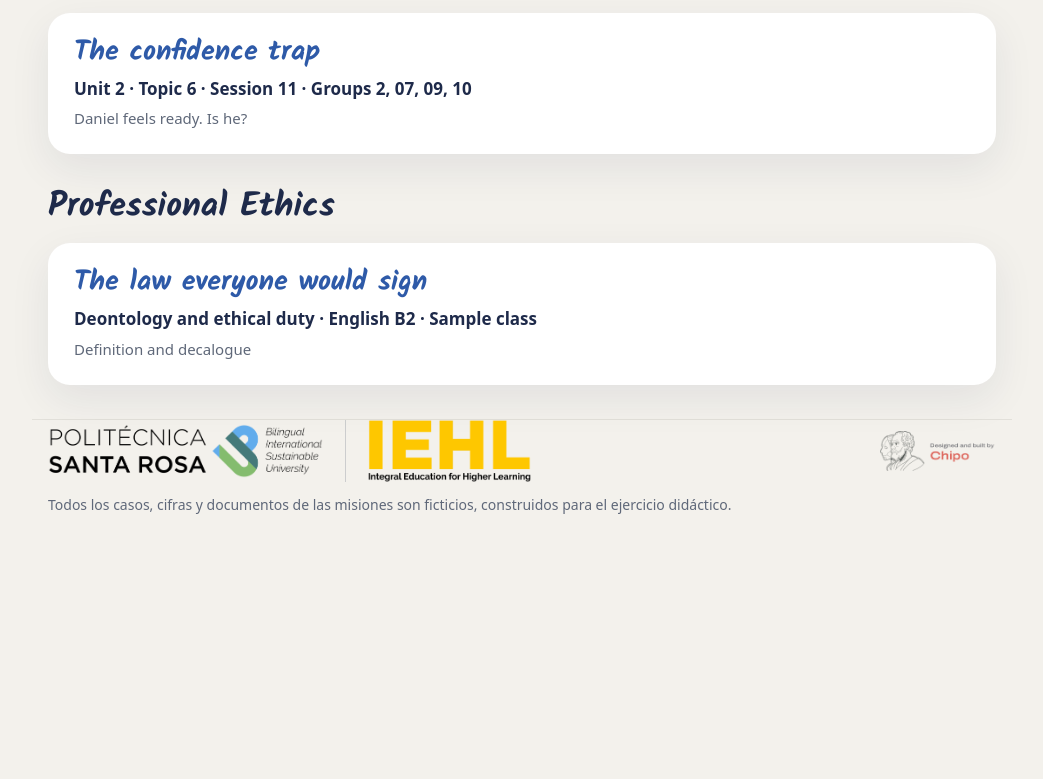
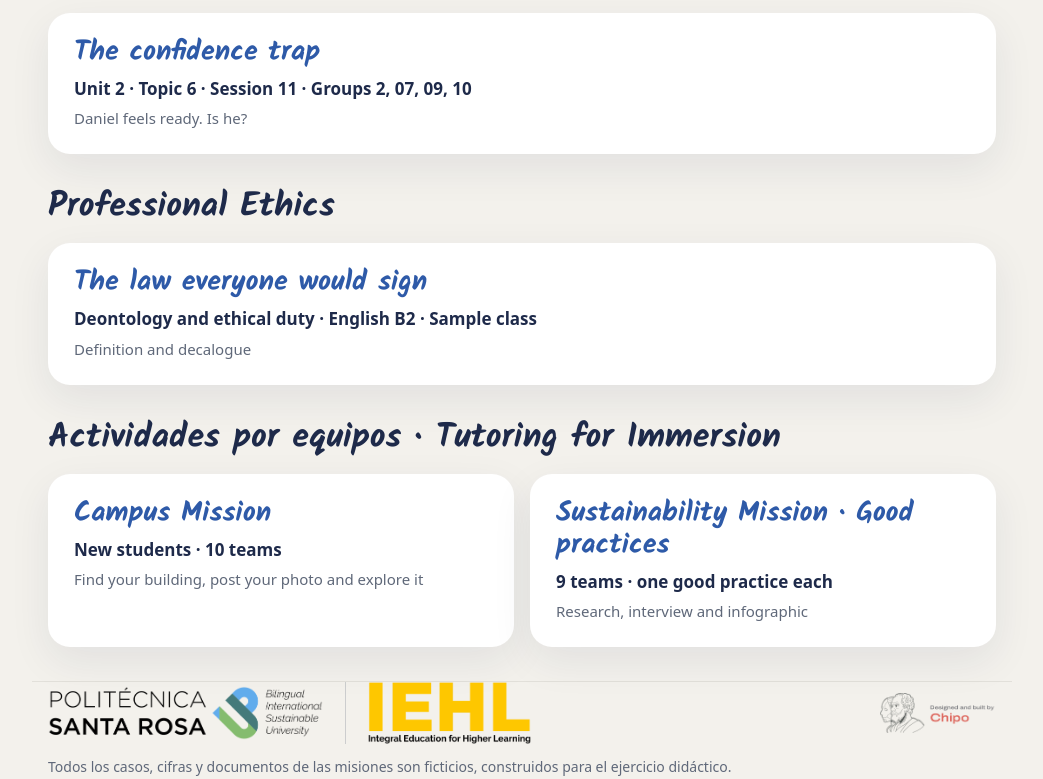
Before and after one commit to chipoguerrero-lgtm/misiones, a plain HTML site: page index.html in a window 1280 px wide. Shown: the part 949-1728 px from the top of the page, without its empty margins (118-1161 px from the left). Before the commit the page ends 1465 px from the top, so only its background shows below. Drawn offline with Linux system fonts and the light colour scheme.

Commit message:
Registro central del proyecto (PROYECTO.md) y actividades por equipos en la portada
Co-Authored-By: Claude Opus 5.5 <noreply@anthropic.com>
Claude-Session: https://claude.ai/code/session_019VT5bfoPpNBGUWSr6aBDRX

```diff
--- a/catalogo.json
+++ b/catalogo.json
@@ -52,5 +52,23 @@
     "nombre": "AI examination (step 3)"
    }
   ]
+ },
+ {
+  "id": "campus-mission",
+  "url": "https://chipoguerrero-lgtm.github.io/campus-mission/",
+  "titulo": "Campus Mission",
+  "asignatura": "Actividades por equipos · Tutoring for Immersion",
+  "programa": "New students · 10 teams",
+  "grupos": "",
+  "caso": "Find your building, post your photo and explore it"
+ },
+ {
+  "id": "sustainability-mission",
+  "url": "https://chipoguerrero-lgtm.github.io/sustainability-mission/",
+  "titulo": "Sustainability Mission · Good practices",
+  "asignatura": "Actividades por equipos · Tutoring for Immersion",
+  "programa": "9 teams · one good practice each",
+  "grupos": "",
+  "caso": "Research, interview and infographic"
  }
 ]
--- a/index.html
+++ b/index.html
@@ -52,7 +52,7 @@ body.bv .card{border-color:#fff}
     var html = '';
     Object.keys(by).forEach(function (a) {
       html += '<h2 class="as">' + a + '</h2><div class="grid">' + by[a].map(function (m) {
-        return '<a class="card" href="' + m.id + '/"><div class="t">' + m.titulo + '</div><div class="p">' + m.programa + (m.grupos ? ' · ' + m.grupos : '') + '</div><div class="c">' + m.caso + '</div></a>';
+        return '<a class="card" href="' + (m.url || m.id + '/') + '"><div class="t">' + m.titulo + '</div><div class="p">' + m.programa + (m.grupos ? ' · ' + m.grupos : '') + '</div><div class="c">' + m.caso + '</div></a>';
       }).join('') + '</div>';
     });
     document.getElementById('lista').innerHTML = html;
```
Also changed, not shown: 2 other files.
